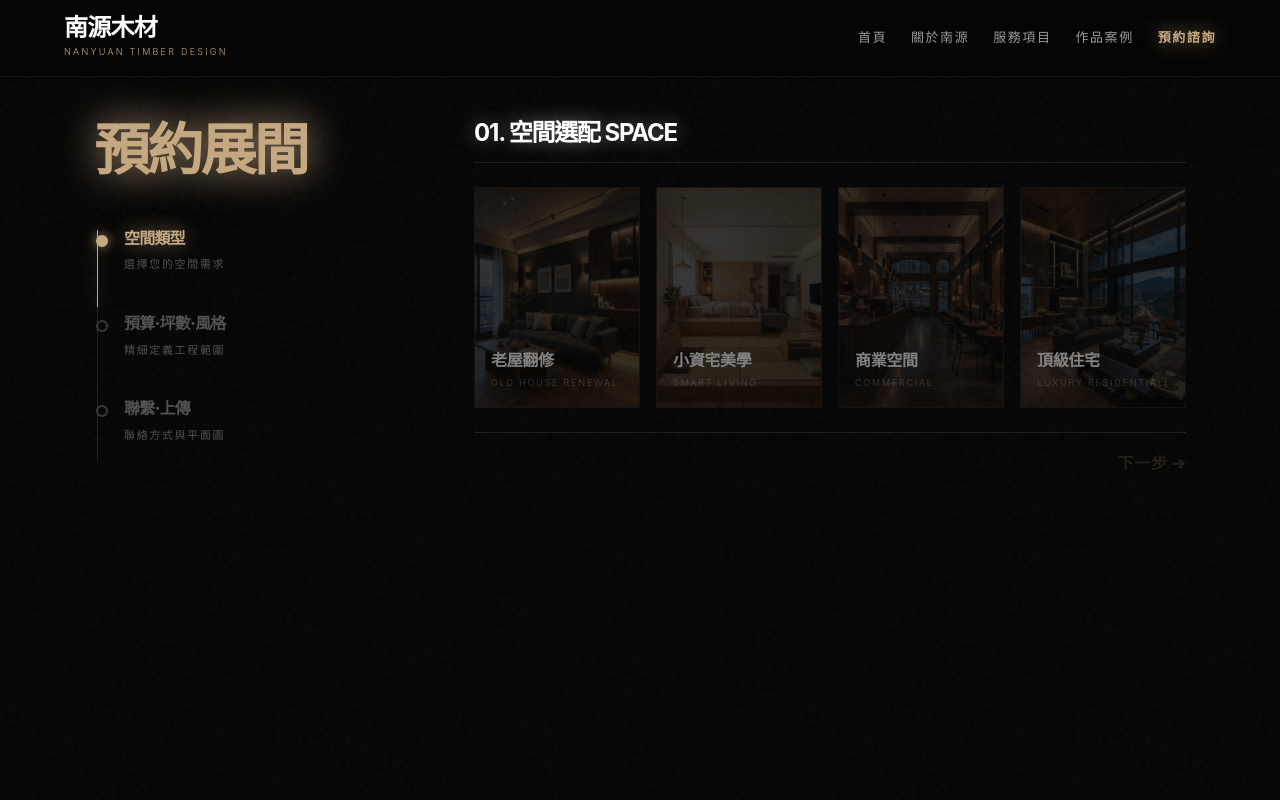
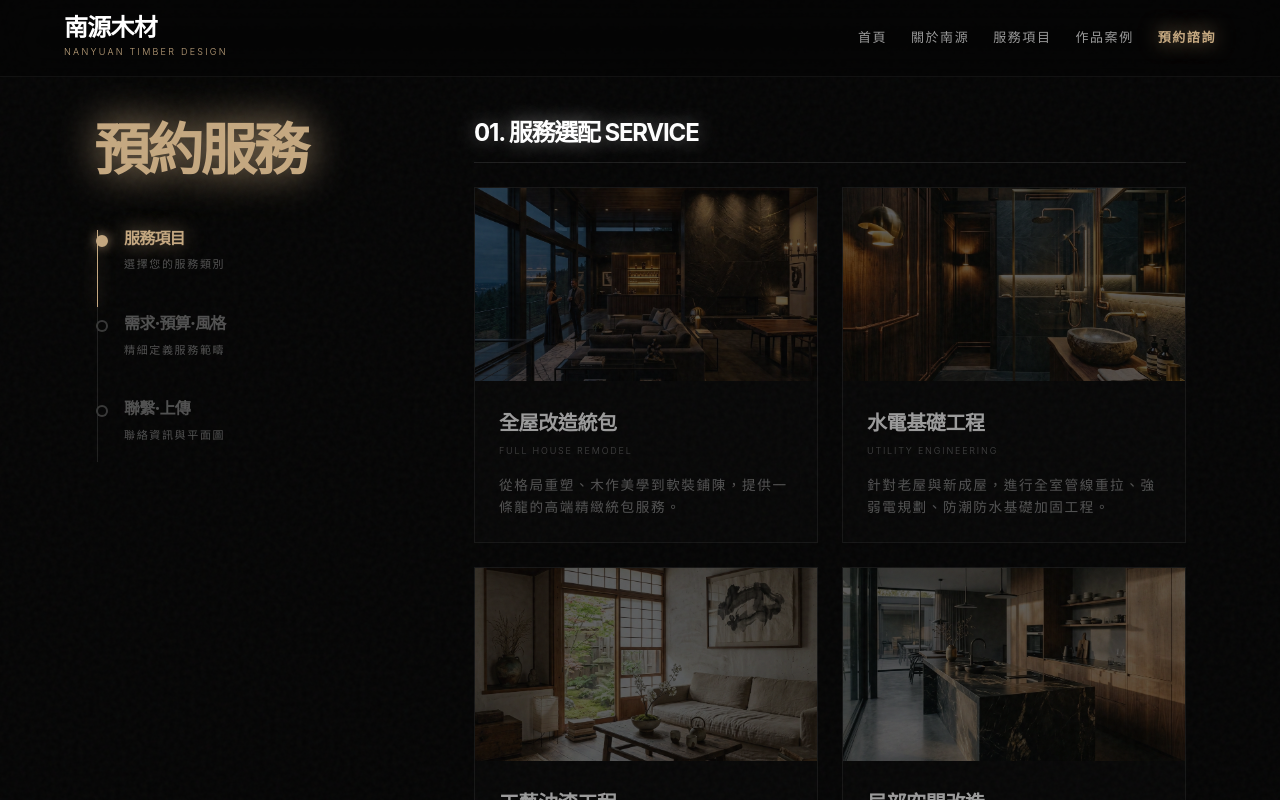
Before and after one commit to JeremyLIN0930/nanyuan-timber-we, a React (Vite) app: page /contact in a window 1280 px wide. Shown: the top 800 px of the page. Built offline with nearby package versions, Linux system fonts and the light colour scheme.

Commit message:
feat: upgrade booking page Contact.tsx to service-based reservation flow with premium cards

```diff
--- a/src/pages/Contact.tsx
+++ b/src/pages/Contact.tsx
@@ -3,11 +3,35 @@ import { motion, AnimatePresence } from 'framer-motion';
 
 /* ═══════════════════════════ DATA ═══════════════════════════ */
 
-const SPACE_TYPES = [
-  { id: 'oldhouse', label: '老屋翻修', en: 'OLD HOUSE RENEWAL', img: '/images/old_house_after.png' },
-  { id: 'budget', label: '小資宅美學', en: 'SMART LIVING', img: '/images/budget_smart_home.png' },
-  { id: 'commercial', label: '商業空間', en: 'COMMERCIAL', img: '/images/high_end_cafe_1779301868615.png' },
-  { id: 'luxury', label: '頂級住宅', en: 'LUXURY RESIDENTIAL', img: '/images/luxury_tianmu_home_1779301841564.png' },
+const SERVICES = [
+  {
+    id: 'full_remodel',
+    label: '全屋改造統包',
+    en: 'FULL HOUSE REMODEL',
+    img: '/images/style_luxury_dark_1779301949701.png',
+    desc: '從格局重塑、木作美學到軟裝鋪陳，提供一條龍的高端精緻統包服務。'
+  },
+  {
+    id: 'utility_eng',
+    label: '水電基礎工程',
+    en: 'UTILITY ENGINEERING',
+    img: '/images/renovation_detail.png',
+    desc: '針對老屋與新成屋，進行全室管線重拉、強弱電規劃、防潮防水基礎加固工程。'
+  },
+  {
+    id: 'paint_craft',
+    label: '工藝油漆工程',
+    en: 'ARTISTIC PAINTING',
+    img: '/images/style_wabi_sabi_1779301962644.png',
+    desc: '精選環保無毒頂級漆料，由資深職人手工操刀，刻劃具備細膩紋理與光澤的牆面藝術。'
+  },
+  {
+    id: 'partial_remodel',
+    label: '局部空間改造',
+    en: 'PARTIAL RENOVATION',
+    img: '/images/minimal_wood_kitchen_1779301855424.png',
+    desc: '針對衛浴、廚房、臥室等局部空間進行機能重組與視覺美化，打造精緻的生活角落。'
+  }
 ];
 
 const BUDGETS = [
@@ -38,7 +62,7 @@ const slideTransition = { duration: 0.5, ease: [0.16, 1, 0.3, 1] as const };
 const Contact: React.FC = () => {
   const [step, setStep] = useState(1);
   const [formData, setFormData] = useState({
-    spaceType: '', budget: '', isBespoke: false, style: '',
+    serviceType: '', budget: '', isBespoke: false, style: '',
     ping: 25, scopes: [] as string[], name: '', phone: '', email: '', address: '',
     description: '', preferredTime: ''
   });
@@ -53,8 +77,8 @@ const Contact: React.FC = () => {
   };
   const handleFileDrop = (e: React.DragEvent) => { e.preventDefault(); setIsDragOver(false); if (e.dataTransfer.files.length > 0) setUploadedFile(e.dataTransfer.files[0].name); };
   const handleFileSelect = (e: React.ChangeEvent<HTMLInputElement>) => { if (e.target.files && e.target.files.length > 0) setUploadedFile(e.target.files[0].name); };
-  const resetForm = () => { setStep(1); setFormData({ spaceType: '', budget: '', isBespoke: false, style: '', ping: 25, scopes: [], name: '', phone: '', email: '', address: '', description: '', preferredTime: '' }); setUploadedFile(null); };
-  const canProceed = () => { if (step === 1) return !!formData.spaceType; if (step === 2) return !!formData.budget && !!formData.style; if (step === 3) return !!formData.name && !!formData.phone; return true; };
+  const resetForm = () => { setStep(1); setFormData({ serviceType: '', budget: '', isBespoke: false, style: '', ping: 25, scopes: [], name: '', phone: '', email: '', address: '', description: '', preferredTime: '' }); setUploadedFile(null); };
+  const canProceed = () => { if (step === 1) return !!formData.serviceType; if (step === 2) return !!formData.budget && !!formData.style; if (step === 3) return !!formData.name && !!formData.phone; return true; };
 
   return (
     <motion.div initial={{ opacity: 0 }} animate={{ opacity: 1 }} exit={{ opacity: 0 }} style={{ backgroundColor: '#050505', minHeight: '100vh' }}>
@@ -63,12 +87,12 @@ const Contact: React.FC = () => {
 
           {/* ═══ LEFT: STEP TRAIL ═══ */}
           <div className="col-12 col-lg-4">
-            <h1 className="fw-bold mb-5" style={{ fontSize: 'clamp(2.5rem, 6vw, 3.5rem)', letterSpacing: '-0.05em', color: '#C5A880', textShadow: '0 0 40px rgba(197,168,128,0.85)', lineHeight: 1.1 }}>預約展間</h1>
+            <h1 className="fw-bold mb-5" style={{ fontSize: 'clamp(2.5rem, 6vw, 3.5rem)', letterSpacing: '-0.05em', color: '#C5A880', textShadow: '0 0 40px rgba(197,168,128,0.85)', lineHeight: 1.1 }}>預約服務</h1>
             <div className="position-relative ps-4">
               <div className="position-absolute top-0 bottom-0" style={{ left: '3px', width: '1px', backgroundColor: 'rgba(255,255,255,0.1)' }}></div>
               <motion.div className="position-absolute top-0" style={{ left: '3px', width: '1px', backgroundColor: '#C5A880', boxShadow: '0 0 15px rgba(197,168,128,0.8)' }} initial={{ height: '0%' }} animate={{ height: `${(Math.min(step, 3) / 3) * 100}%` }} transition={{ duration: 0.8, ease: 'easeInOut' }}></motion.div>
               <div className="d-flex flex-column gap-4 position-relative" style={{ zIndex: 20 }}>
-                {[{ s: 1, title: '空間類型', desc: '選擇您的空間需求' }, { s: 2, title: '預算·坪數·風格', desc: '精細定義工程範圍' }, { s: 3, title: '聯繫·上傳', desc: '聯絡方式與平面圖' }].map(item => (
+                {[{ s: 1, title: '服務項目', desc: '選擇您的服務類別' }, { s: 2, title: '需求·預算·風格', desc: '精細定義服務範疇' }, { s: 3, title: '聯繫·上傳', desc: '聯絡資訊與平面圖' }].map(item => (
                   <div key={item.s} className="d-flex align-items-start gap-3" style={{ marginLeft: '-22px' }}>
                     <div style={{ width: '12px', height: '12px', borderRadius: '50%', marginTop: '5px', border: '2px solid', flexShrink: 0, borderColor: step >= item.s ? '#C5A880' : 'rgba(255,255,255,0.2)', backgroundColor: step >= item.s ? '#C5A880' : '#050505', boxShadow: step >= item.s ? '0 0 12px rgba(197,168,128,0.8)' : 'none', transition: 'all 0.5s' }}></div>
                     <div>
@@ -85,28 +109,53 @@ const Contact: React.FC = () => {
           <div className="col-12 col-lg-8">
             <AnimatePresence mode="wait">
 
-              {/* ── STEP 1: SPACE TYPE ── */}
+              {/* ── STEP 1: SERVICE TYPE ── */}
               {step === 1 && (
                 <motion.div key="s1" initial={{ opacity: 0, x: 60 }} animate={{ opacity: 1, x: 0 }} exit={{ opacity: 0, x: -60 }} transition={slideTransition}>
-                  <h2 className="fw-bold mb-4 pb-3" style={{ fontSize: 'clamp(1.3rem, 2.5vw, 1.5rem)', color: '#fff', textShadow: '0 0 20px rgba(255,255,255,0.4)', borderBottom: '1px solid rgba(255,255,255,0.1)' }}>01. 空間選配 SPACE</h2>
-                  <div className="row g-3">
-                    {SPACE_TYPES.map(type => {
-                      const active = formData.spaceType === type.id;
+                  <h2 className="fw-bold mb-4 pb-3" style={{ fontSize: 'clamp(1.3rem, 2.5vw, 1.5rem)', color: '#fff', textShadow: '0 0 20px rgba(255,255,255,0.4)', borderBottom: '1px solid rgba(255,255,255,0.1)' }}>01. 服務選配 SERVICE</h2>
+                  <div className="row g-4">
+                    {SERVICES.map(service => {
+                      const active = formData.serviceType === service.id;
                       return (
-                        <div className="col-6 col-md-3" key={type.id}>
+                        <div className="col-12 col-md-6" key={service.id}>
                           <div
-                            onClick={() => setFormData({ ...formData, spaceType: type.id })}
-                            style={{ cursor: 'pointer', overflow: 'hidden', transition: 'all 0.5s', border: active ? '2px solid #C5A880' : '1px solid rgba(255,255,255,0.1)', boxShadow: active ? '0 0 25px rgba(197,168,128,0.35)' : 'none', opacity: active ? 1 : 0.5 }}
+                            onClick={() => setFormData({ ...formData, serviceType: service.id })}
+                            style={{
+                              cursor: 'pointer',
+                              overflow: 'hidden',
+                              transition: 'all 0.5s',
+                              border: active ? '2px solid #C5A880' : '1px solid rgba(255,255,255,0.1)',
+                              boxShadow: active ? '0 0 25px rgba(197,168,128,0.3)' : 'none',
+                              backgroundColor: 'rgba(255,255,255,0.02)',
+                              opacity: active ? 1 : 0.6,
+                              height: '100%',
+                              display: 'flex',
+                              flexDirection: 'column'
+                            }}
                             onMouseEnter={e => { if (!active) e.currentTarget.style.opacity = '1'; }}
-                            onMouseLeave={e => { if (!active) e.currentTarget.style.opacity = '0.5'; }}
+                            onMouseLeave={e => { if (!active) e.currentTarget.style.opacity = '0.6'; }}
                           >
-                            <div style={{ aspectRatio: '3/4', position: 'relative' }}>
-                              <img src={type.img} className="w-100 h-100" style={{ objectFit: 'cover', transition: 'transform 0.7s', transform: active ? 'scale(1.05)' : 'scale(1)' }} alt={type.label} />
-                              <div className="position-absolute top-0 start-0 w-100 h-100" style={{ backgroundColor: active ? 'rgba(197,168,128,0.1)' : 'rgba(5,5,5,0.6)', transition: 'all 0.5s' }}></div>
-                              <div className="position-absolute bottom-0 start-0 p-2 p-md-3">
-                                <span className="d-block fw-bold" style={{ fontSize: 'clamp(0.85rem, 1.5vw, 1rem)', letterSpacing: '-0.02em', color: active ? '#C5A880' : '#fff', textShadow: active ? '0 0 20px rgba(197,168,128,0.7)' : 'none' }}>{type.label}</span>
-                                <span className="d-block" style={{ fontSize: '9px', fontWeight: 300, letterSpacing: '0.2em', color: 'rgba(255,255,255,0.4)' }}>{type.en}</span>
+                            <div style={{ aspectRatio: '16/9', overflow: 'hidden', position: 'relative' }}>
+                              <img
+                                src={service.img}
+                                className="w-100 h-100"
+                                style={{
+                                  objectFit: 'cover',
+                                  transition: 'transform 0.7s',
+                                  transform: active ? 'scale(1.05)' : 'scale(1)'
+                                }}
+                                alt={service.label}
+                              />
+                              <div className="position-absolute top-0 start-0 w-100 h-100" style={{ backgroundColor: active ? 'rgba(197,168,128,0.05)' : 'rgba(5,5,5,0.4)', transition: 'all 0.5s' }}></div>
+                            </div>
+                            <div className="p-3 p-md-4 d-flex flex-column flex-grow-1">
+                              <div className="mb-2">
+                                <span className="d-block fw-bold" style={{ fontSize: 'clamp(1rem, 1.8vw, 1.25rem)', letterSpacing: '-0.02em', color: active ? '#C5A880' : '#fff', textShadow: active ? '0 0 20px rgba(197,168,128,0.7)' : 'none' }}>{service.label}</span>
+                                <span className="d-block" style={{ fontSize: '9px', fontWeight: 300, letterSpacing: '0.2em', color: 'rgba(255,255,255,0.4)', textTransform: 'uppercase', marginTop: '2px' }}>{service.en}</span>
                               </div>
+                              <p className="mb-0 mt-2" style={{ fontSize: 'clamp(0.75rem, 1.1vw, 0.85rem)', fontWeight: 300, lineHeight: 1.6, color: active ? 'rgba(255,255,255,0.85)' : 'rgba(255,255,255,0.5)' }}>
+                                {service.desc}
+                              </p>
                             </div>
                           </div>
                         </div>
@@ -285,11 +334,11 @@ const Contact: React.FC = () => {
                   <div className="rounded-circle d-flex align-items-center justify-content-center mb-4" style={{ width: '72px', height: '72px', border: '2px solid #C5A880', boxShadow: '0 0 40px rgba(197,168,128,0.4)' }}>
                     <svg width="28" height="28" viewBox="0 0 24 24" fill="none" stroke="#C5A880" strokeWidth="2"><path strokeLinecap="round" strokeLinejoin="round" d="M5 13l4 4L19 7" /></svg>
                   </div>
-                  <h2 className="fw-bold mb-4" style={{ fontSize: 'clamp(1.8rem, 4vw, 2.5rem)', color: '#C5A880', textShadow: '0 0 40px rgba(197,168,128,0.8)', letterSpacing: '-0.03em' }}>南源已收到您的新家藍圖</h2>
+                  <h2 className="fw-bold mb-4" style={{ fontSize: 'clamp(1.8rem, 4vw, 2.5rem)', color: '#C5A880', textShadow: '0 0 40px rgba(197,168,128,0.8)', letterSpacing: '-0.03em' }}>南源已收到您的服務預約</h2>
                   <p className="mb-5" style={{ fontSize: 'clamp(0.85rem, 1.3vw, 1rem)', fontWeight: 300, letterSpacing: '0.1em', color: 'rgba(255,255,255,0.7)', lineHeight: 2, maxWidth: '400px' }}>
                     職人團隊正在檢閱您的需求，<br/>專員將於 24 小時內與您聯繫。
                   </p>
-                  <button onClick={resetForm} className="apple-btn" style={{ fontSize: 'clamp(0.85rem, 1.3vw, 1rem)' }}>返回展間 ➔</button>
+                  <button onClick={resetForm} className="apple-btn" style={{ fontSize: 'clamp(0.85rem, 1.3vw, 1rem)' }}>返回服務預約 ➔</button>
                 </motion.div>
               )}
             </AnimatePresence>
```
